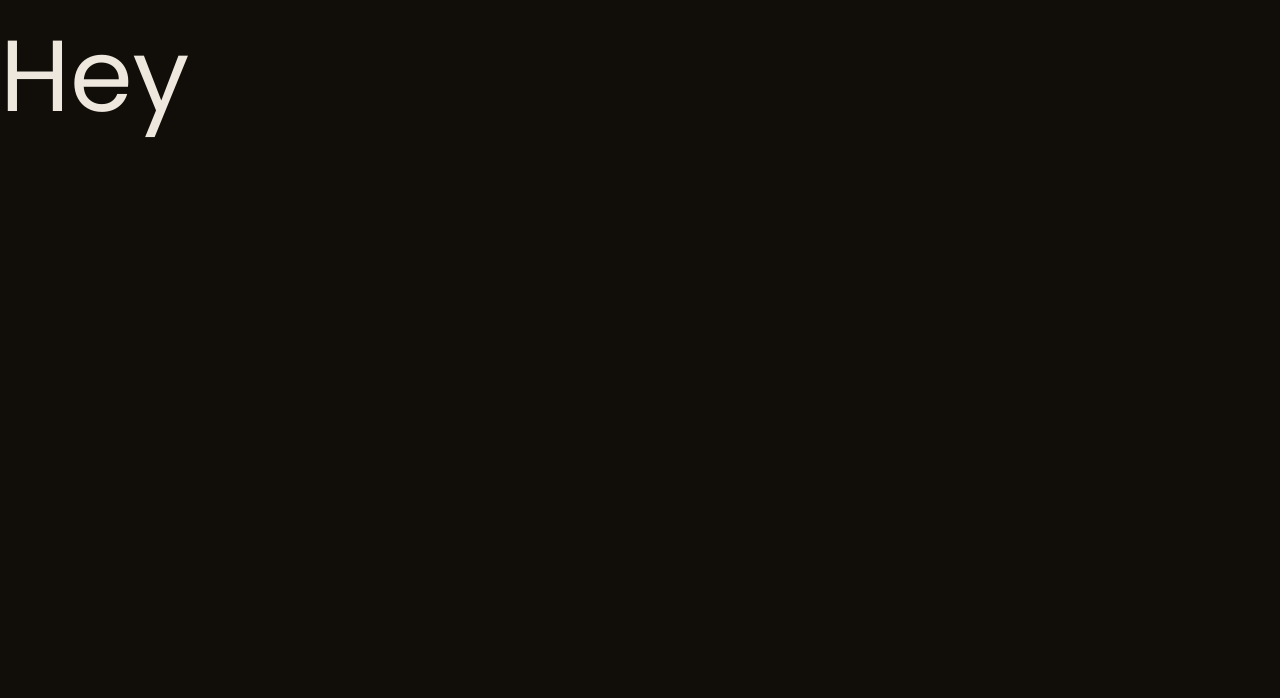
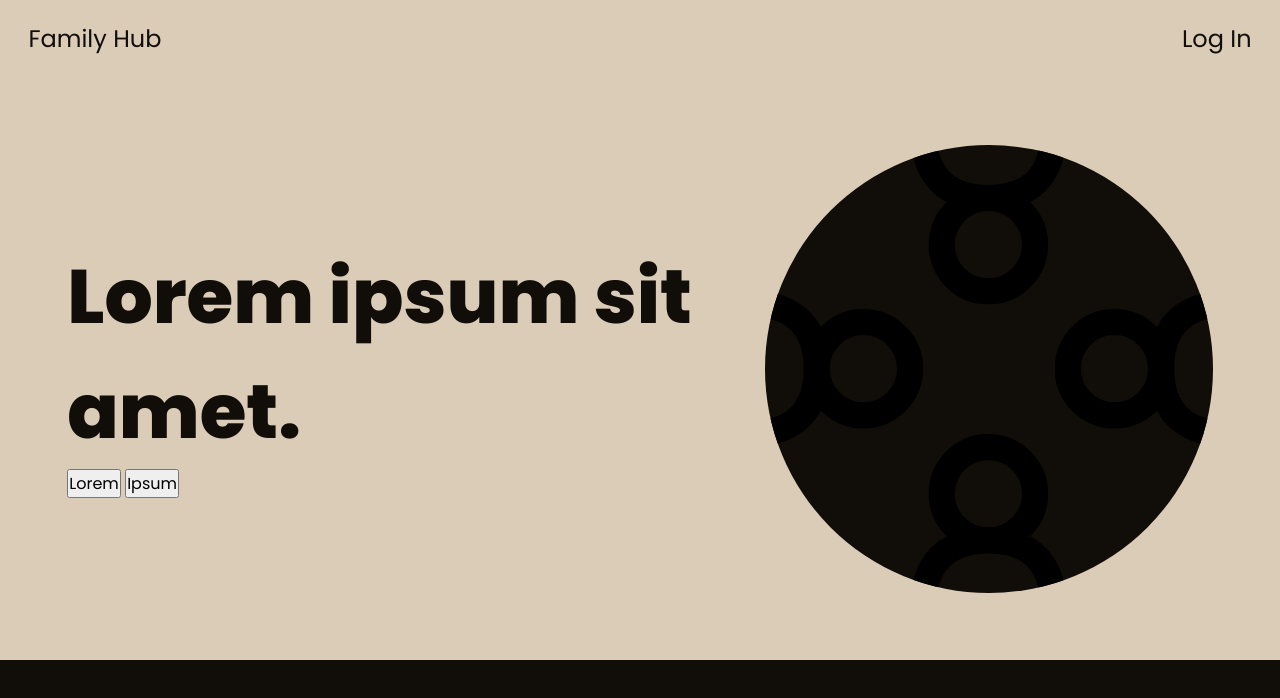
Before and after one commit to etainad008/family-hub, a SvelteKit app in the folder webapp/: page / in a window 1280 px wide. Shown: the top 698 px of the page. Built offline with nearby package versions, Linux system fonts and the light colour scheme.

Commit message:
Added Homepage Hero

```diff
--- a/webapp/src/routes/+page.svelte
+++ b/webapp/src/routes/+page.svelte
@@ -2,7 +2,65 @@
 	<title>Homepage | Family Hub</title>
 </svelte:head>
 
-<h1>Hey</h1>
+<nav class="nav">
+	<p><a href="/" class="nav__link">Family Hub</a></p>
+	<p><a href="/" class="nav__link">Log In</a></p>
+</nav>
+
+
+<header class="hero">
+    <!-- <div class="hero--family">
+        <svg xmlns="http://www.w3.org/2000/svg" viewBox="0 0 240 293" fill="none">
+            <path
+                d="M120 162.806C159.449 162.806 191.429 130.838 191.429 91.4028C191.429 51.9681 159.449 20 120 20C80.5511 20 48.5714 51.9681 48.5714 91.4028C48.5714 130.838 80.5511 162.806 120 162.806ZM120 162.806C20 162.806 20 245.633 20 272.766H220C220 245.633 220 162.806 120 162.806Z"
+            />
+        </svg>
+        <svg xmlns="http://www.w3.org/2000/svg" viewBox="0 0 240 293" fill="none">
+            <path
+                d="M120 162.806C159.449 162.806 191.429 130.838 191.429 91.4028C191.429 51.9681 159.449 20 120 20C80.5511 20 48.5714 51.9681 48.5714 91.4028C48.5714 130.838 80.5511 162.806 120 162.806ZM120 162.806C20 162.806 20 245.633 20 272.766H220C220 245.633 220 162.806 120 162.806Z"
+            />
+        </svg>
+        <svg xmlns="http://www.w3.org/2000/svg" viewBox="0 0 240 293" fill="none">
+            <path
+                d="M120 162.806C159.449 162.806 191.429 130.838 191.429 91.4028C191.429 51.9681 159.449 20 120 20C80.5511 20 48.5714 51.9681 48.5714 91.4028C48.5714 130.838 80.5511 162.806 120 162.806ZM120 162.806C20 162.806 20 245.633 20 272.766H220C220 245.633 220 162.806 120 162.806Z"
+            />
+        </svg>
+    </div> -->
+    <!-- <svg xmlns="http://www.w3.org/2000/svg" width="1920" height="800" viewBox="0 0 1920 800" fill="none">
+        <path d="M0 0H1920C1920 0 1920 515.126 1920 712.311C1920 712.311 1522.5 800 960 800C397.5 800 0 712.311 0 712.311V0Z" fill="#473824"/>
+    </svg> -->
+    <div class="hero--content">
+        <h2>Lorem ipsum sit amet.</h2>
+        <div class="hero--buttons">
+            <button>Lorem</button>
+            <button>Ipsum</button>
+        </div>
+    </div>
+    <div class="hero--family">
+        <svg xmlns="http://www.w3.org/2000/svg" viewBox="0 0 240 293" fill="none">
+            <path
+                d="M120 162.806C159.449 162.806 191.429 130.838 191.429 91.4028C191.429 51.9681 159.449 20 120 20C80.5511 20 48.5714 51.9681 48.5714 91.4028C48.5714 130.838 80.5511 162.806 120 162.806ZM120 162.806C20 162.806 20 245.633 20 272.766H220C220 245.633 220 162.806 120 162.806Z"
+            />
+        </svg>
+        <svg xmlns="http://www.w3.org/2000/svg" viewBox="0 0 240 293" fill="none">
+            <path
+                d="M120 162.806C159.449 162.806 191.429 130.838 191.429 91.4028C191.429 51.9681 159.449 20 120 20C80.5511 20 48.5714 51.9681 48.5714 91.4028C48.5714 130.838 80.5511 162.806 120 162.806ZM120 162.806C20 162.806 20 245.633 20 272.766H220C220 245.633 220 162.806 120 162.806Z"
+            />
+        </svg>
+        <svg xmlns="http://www.w3.org/2000/svg" viewBox="0 0 240 293" fill="none">
+            <path
+                d="M120 162.806C159.449 162.806 191.429 130.838 191.429 91.4028C191.429 51.9681 159.449 20 120 20C80.5511 20 48.5714 51.9681 48.5714 91.4028C48.5714 130.838 80.5511 162.806 120 162.806ZM120 162.806C20 162.806 20 245.633 20 272.766H220C220 245.633 220 162.806 120 162.806Z"
+            />
+        </svg>
+        <svg xmlns="http://www.w3.org/2000/svg" viewBox="0 0 240 293" fill="none">
+            <path
+                d="M120 162.806C159.449 162.806 191.429 130.838 191.429 91.4028C191.429 51.9681 159.449 20 120 20C80.5511 20 48.5714 51.9681 48.5714 91.4028C48.5714 130.838 80.5511 162.806 120 162.806ZM120 162.806C20 162.806 20 245.633 20 272.766H220C220 245.633 220 162.806 120 162.806Z"
+            />
+        </svg>
+        <div id="family--mask"></div>
+    </div>
+</header>
+
 
 <style>
 	@import url('https://fonts.googleapis.com/css2?family=Poppins:wght@400;500;600;700;800;900&display=swap');
@@ -18,30 +76,43 @@
 		--h3: calc(var(--h4) * var(--font-scale));
 		--h2: calc(var(--h3) * var(--font-scale));
 		--h1: calc(var(--h2) * var(--font-scale));
+
+		/* padding */
+		--padding-400: 1rem;
+		--padding-500: calc(var(--padding-400) * var(--font-scale));
+		--padding-600: calc(var(--padding-500) * var(--font-scale));
+        --padding-700: calc(var(--padding-600) * var(--font-scale));
+        --padding-800: calc(var(--padding-700) * var(--font-scale));
+        --padding-900: calc(var(--padding-800) * var(--font-scale));
 	}
 
 	:global(p) {
 		font-size: var(--p);
 	}
 
-    :global(h1)  {
+	:global(h1) {
 		font-size: var(--h1);
+		font-weight: 900;
 	}
 
-    :global(h2)  {
+	:global(h2) {
 		font-size: var(--h2);
+		font-weight: 800;
 	}
 
-    :global(h3)  {
+	:global(h3) {
 		font-size: var(--h3);
+		font-weight: 700;
 	}
 
-    :global(h4)  {
+	:global(h4) {
 		font-size: var(--h4);
+		font-weight: 600;
 	}
 
-    :global(h5)  {
+	:global(h5) {
 		font-size: var(--h5);
+		font-weight: 500;
 	}
 
 	:global(:root[data-theme='light']) {
@@ -80,4 +151,87 @@
 		background-color: var(--background);
 		color: var(--text);
 	}
+
+	/* --------------- */
+
+	/* nav */
+	.nav {
+		display: flex;
+		justify-content: space-between;
+		padding: var(--padding-500) var(--padding-600);
+		background-color: var(--primary);
+	}
+
+	.nav__link {
+		text-decoration: none;
+		color: var(--background);
+	}
+
+	/* hero */
+	.hero {
+        display: flex;
+        justify-content: space-between;
+        align-items: center;
+        gap: 2rem;
+        background-color: var(--primary);
+        padding: var(--padding-900);
+	}
+
+    .hero--content {
+        color: var(--background);
+    }
+
+	.hero--family {
+        position: relative;
+        width: 100%;
+        aspect-ratio: 1;
+        height: fit-content;
+        max-width: 28rem;
+        border-radius: 50%;
+        background-color: var(--background);
+        /* clip-path: circle(at center); */
+        overflow: hidden;
+    }
+
+    /* #family--mask {
+        position: absolute;
+        width: 100%;
+        height: 100%;
+        background-color: #110e09;
+        border-radius: 50%;
+    } */
+
+    .hero--family > svg {
+        position: absolute;
+        stroke: black;
+        stroke-width: 2.5rem;
+        width: 35%;
+    }
+
+    .hero--family > svg:nth-child(1) {
+        inset: -2rem;
+        margin-inline: auto;
+        top: auto;
+    }
+
+    .hero--family > svg:nth-child(2) {
+        inset: -1rem;
+        rotate: 90deg;
+        right: auto;
+        margin-block: auto;
+    }
+
+    .hero--family > svg:nth-child(3) {
+        rotate: 180deg;
+        inset: -2rem;
+        margin-inline: auto;
+        bottom: auto;
+    }
+
+    .hero--family > svg:nth-child(4) {
+        rotate: 270deg;
+        inset: -1rem;
+        margin-block: auto;
+        left: auto;
+    }
 </style>
```
Lines whose indentation alone changed are shown as unchanged.
